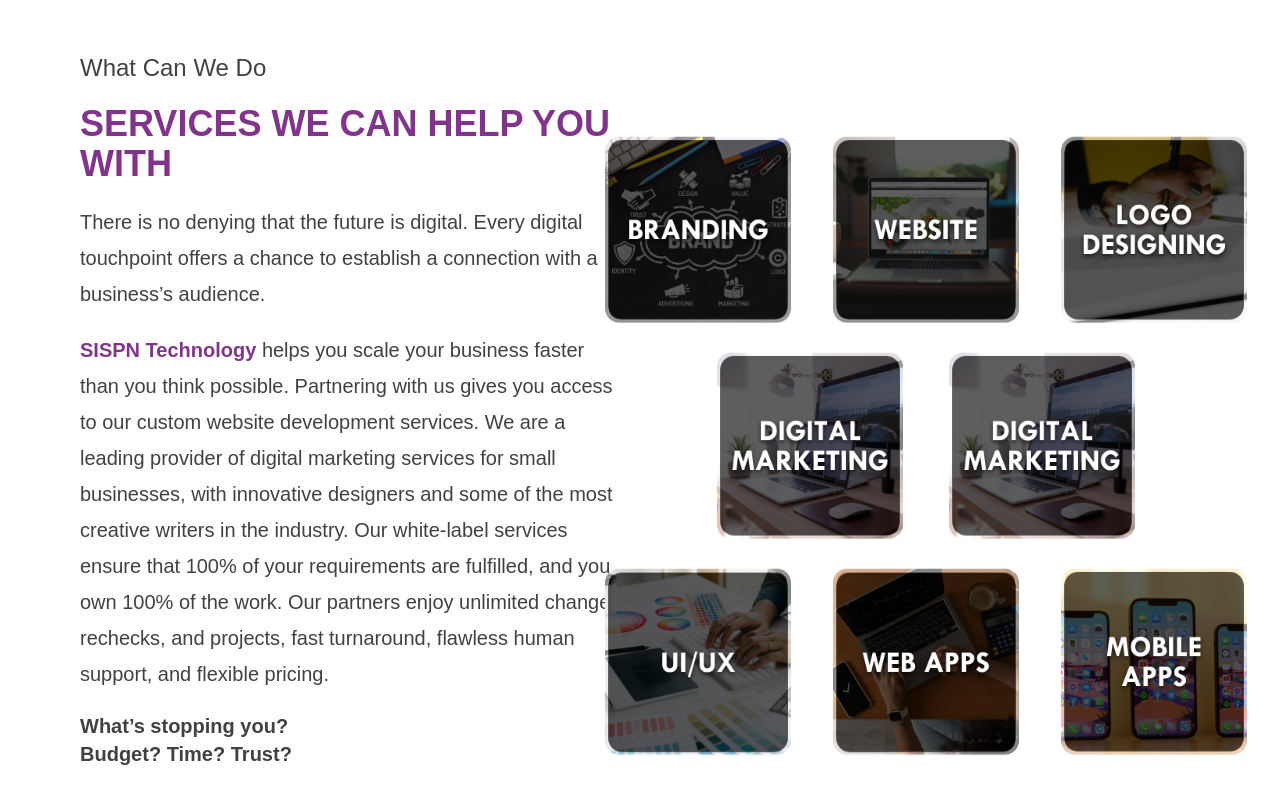
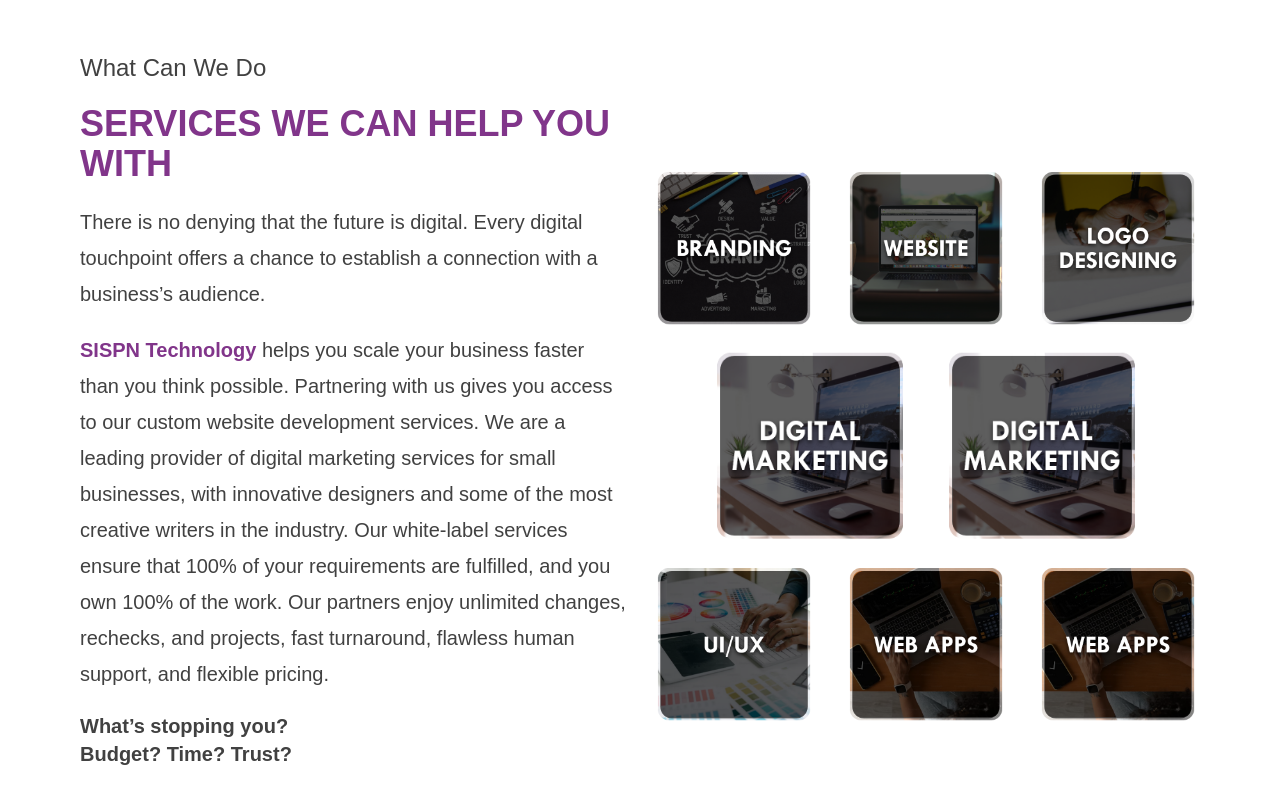
Before and after one commit to MuhammadHanzala31/sispn, a Next.js app: page / in a window 1280 px wide. Shown: the part 1060-1846 px from the top of the page. Built offline with nearby package versions, Linux system fonts and the light colour scheme.

Commit message:
add numbers

```diff
--- a/app/(components)/homepage/Services.tsx
+++ b/app/(components)/homepage/Services.tsx
@@ -23,18 +23,29 @@ export default function Services() {
       </div>
       <div className='flex flex-col gap-4 lg:w-1/2 w-full'>
         <div className='flex gap-7 justify-center'>
-            <Image src={brand1} alt='brand' width={200}/>
-            <Image src={brand2} alt='brand' width={200}/>
-            <Image src={brand3} alt='brand' width={200}/>
+          <Link className='hover:scale-[1.1] hover:rotate-1' href={'/services/graphic-designing'}><Image src={brand1} alt='brand' width={200} /></Link>
+          <Link className='hover:scale-[1.1] hover:rotate-1' href={'/services/website-design-and-development'}><Image src={brand2} alt='brand' width={200} /></Link>
+          <Link className='hover:scale-[1.1] hover:rotate-1' href={'/services/graphic-designing'}> <Image src={brand3} alt='brand' width={200} />
+          </Link>
         </div>
         <div className='flex gap-8 justify-center' >
-            <Image src={brand4} alt='brand' width={200}/>
-            <Image src={brand5} alt='brand' width={200}/>
+          <Link className='hover:scale-[1.1] hover:rotate-1' href={'/services/social-media-marketing'}>
+            <Image src={brand4} alt='brand' width={200} />
+          </Link>
+          <Link className='hover:scale-[1.1] hover:rotate-1' href={'/services/social-media-marketing'}>
+            <Image src={brand5} alt='brand' width={200} />
+          </Link>
         </div>
         <div className='flex gap-7 justify-center'>
-            <Image src={brand6} alt='brand' width={200}/>
-            <Image src={brand7} alt='brand' width={200}/>
-            <Image src={brand8} alt='brand' width={200}/>
+          <Link className='hover:scale-[1.1] hover:rotate-1' href={'/services/graphic-designing'}>
+            <Image src={brand6} alt='brand' width={200} />
+          </Link>
+          <Link className='hover:scale-[1.1] hover:rotate-1' href={'/services/website-design-and-development'}>
+            <Image src={brand7} alt='brand' width={200} />
+          </Link>
+          <Link className='hover:scale-[1.1] hover:rotate-1' href={'/services/website-design-and-development'}>
+            <Image src={brand7} alt='brand' width={200} />
+          </Link>
         </div>
       </div>
     </section>
--- a/app/(pages)/about-us/page.tsx
+++ b/app/(pages)/about-us/page.tsx
@@ -9,6 +9,7 @@ import aboutb3 from '@/public/about-b-3.png'
 import aboutb4 from '@/public/about-b-4.png'
 import RequestForm from '@/app/(components)/RequestForm'
 import VideoBg from '@/app/(components)/Video'
+import Link from 'next/link';
 
 export default function page() {
     return (
@@ -16,7 +17,7 @@ export default function page() {
 
             {/* HERO */}
             <section className='lg:py-30 py-10 flex flex-col justify-center items-center relative z-10'>
-                <VideoBg/>
+                <VideoBg />
 
                 <div className='container mx-auto max-w-[1344px]'>
                     <div className='flex flex-col items-center gap-8 justify-center'>
@@ -40,13 +41,14 @@ export default function page() {
                                     Is there anything we can help you with? Contact Us now for a free consultation!
                                 </span>
 
-                                <button
+                                <Link
+                                    href="/contact-us"
                                     data-aos="zoom-in"
                                     data-aos-delay="200"
                                     className='px-6 py-3.5 rounded-lg text-white text-xl bg-linear-to-t hover:scale-[0.9] transition-all to-[#8E2391] from-[#421C47] w-fit'
                                 >
                                     Contact for free consultation
-                                </button>
+                                </Link>
                             </div>
 
                             <div data-aos="fade-left" className='lg:w-1/2 w-full'>
@@ -158,7 +160,7 @@ export default function page() {
                             clients while we do it.
                         </p>
 
-                       <p className='text-xl font-sans text-[#414141] leading-9'>We advocate a client-centric approach to business, offering innovative solutions for their problems and opening up new avenues of growth for them and ourselves. With a profound understanding of the online landscape, a commitment to only offer the most effective and innovative solutions, and an unstoppable pursuit of perfection, we aim to be the catalysts for unprecedented growth for all our partners.</p>
+                        <p className='text-xl font-sans text-[#414141] leading-9'>We advocate a client-centric approach to business, offering innovative solutions for their problems and opening up new avenues of growth for them and ourselves. With a profound understanding of the online landscape, a commitment to only offer the most effective and innovative solutions, and an unstoppable pursuit of perfection, we aim to be the catalysts for unprecedented growth for all our partners.</p>
                     </div>
 
                 </div>
@@ -173,18 +175,19 @@ export default function page() {
                         WE DELIVER QUALITY RESULTS QUICKLY & CAN HELP YOU ACHIEVE YOUR GOALS EFFICIENTLY.
                     </h4>
 
-                    <button
+                    <Link
+                        href={'/contact-us'}
                         data-aos="zoom-in-up"
                         data-aos-delay="200"
                         className='px-6 py-3.5 rounded-lg text-white text-xl bg-linear-to-t hover:scale-[0.9] transition-all to-[#8E2391] from-[#421C47]'
                     >
                         Let's Discuss The Project
-                    </button>
+                    </Link>
 
                 </div>
             </section>
 
-            <RequestForm/>
+            <RequestForm />
 
         </main>
     )
--- a/app/(pages)/contact-us/page.tsx
+++ b/app/(pages)/contact-us/page.tsx
@@ -23,7 +23,7 @@ export default function page() {
         });
     };
 
-    const handleSubmit = async (e : any) => {
+    const handleSubmit = async (e: any) => {
         e.preventDefault()
         try {
             setLoading(true);
@@ -91,13 +91,13 @@ export default function page() {
                                             <div className='bg-[#B83DC8] w-12 h-12 rounded-full flex justify-center items-center'>
                                                 <i className="ri-phone-line text-white text-2xl"></i>
                                             </div>
-                                            <span className='text-xl font-sans text-white'>+1 (718) 395-9596</span>
+                                            <span className='text-xl font-sans text-white'>+92 326 4774776</span>
                                         </div>
                                         <div className='flex flex-row items-center gap-4'>
                                             <div className='bg-[#B83DC8] w-12 h-12 rounded-full flex justify-center items-center'>
                                                 <i className="ri-whatsapp-line text-white text-2xl"></i>
                                             </div>
-                                            <span className='text-xl font-sans text-white'>+1 (602) 566-0822</span>
+                                            <span className='text-xl font-sans text-white'>+92 326 4774776</span>
                                         </div>
                                         <div className='flex flex-row items-center gap-4'>
                                             <div className='bg-[#B83DC8] w-12 h-12 rounded-full flex justify-center items-center'>
```
Also changed, not shown: app/(components)/SideNav.tsx (+45 -41 lines). Lines whose indentation alone changed are shown as unchanged.
